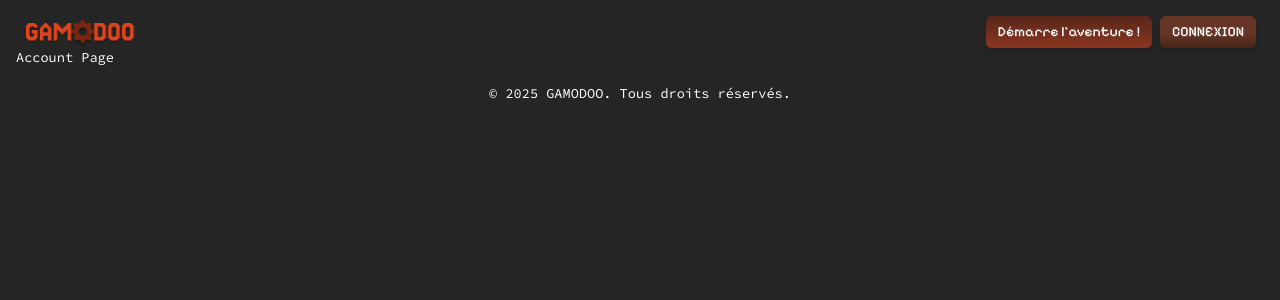
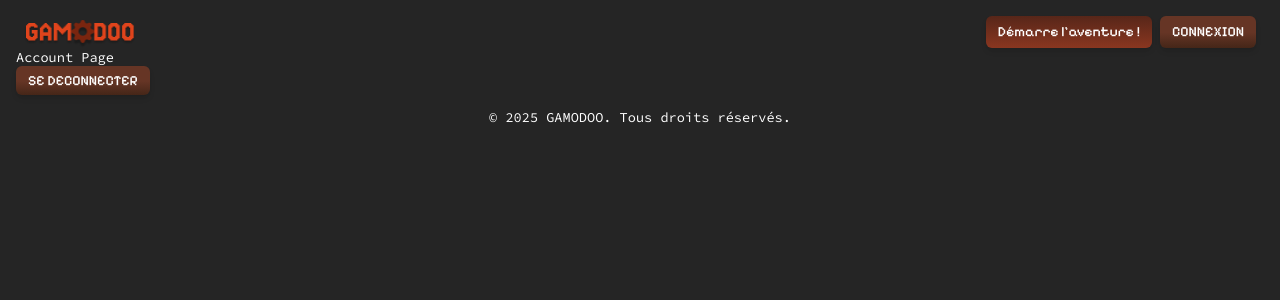
Before and after one commit to Wildyax/gamodoo-front, a Next.js app: page /profil in a window 1280 px wide. Shown: the top 300 px of the page. Built offline with nearby package versions, Linux system fonts and the light colour scheme; no server answers; a web font is replaced by a local one.

Commit message:
refactor: change logout button location

```diff
--- a/app/layout.tsx
+++ b/app/layout.tsx
@@ -48,10 +48,13 @@ export default async function RootLayout({
             {
               isLoggedIn ?
               <>
+                  <Header />
+                  <br/>
                 <div className="grid grid-cols-[auto_1fr] h-screen gap-0">
-                  <div className="col-start-1 col-end-2">
-                    <SidebarMenu/>
-                  </div>
+
+                    <div className="col-start-1 col-end-2">
+                        <SidebarMenu/>
+                    </div>
                   <div className="col-start-2 col-end-3">
                     {children}
                   </div>
@@ -59,6 +62,7 @@ export default async function RootLayout({
               </> :
               <>
                 <Header />
+
                   {children}
               </>
             }
--- a/app/profil/page.tsx
+++ b/app/profil/page.tsx
@@ -1,7 +1,12 @@
+import {LogoutButton} from "@/src/components/LogoutButton/LogoutButton";
+
 export default function ProfilPage() {
+
     return (
         <>
             <p>Account Page</p>
+
+            <LogoutButton />
         </>
     );
 }
--- a/src/components/Header.tsx
+++ b/src/components/Header.tsx
@@ -25,24 +25,7 @@ export default function Header() {
                 />
             </Link>
             <div className="flex gap-2">
-                {token ? (
-                    <Link
-                        href="/"
-                        className={`
-                            px-3 py-1.5
-                            text-sm font-medium
-                            rounded-md
-                            shadow-md
-                            text-white
-                            flex items-center justify-center
-                            whitespace-nowrap`
-                        }
-                        style={{ background: `var(--gradient-brown)` }}
-                        onClick={logout}
-                    >
-                        {translate.navbar.logout}
-                    </Link>
-                    ) : (
+                {!token ? (
                     <>
                     <Link
                         href="/account/new"
@@ -74,7 +57,7 @@ export default function Header() {
                     >
                         {translate.navbar.login}
                     </Link>
-                    </>)
+                    </>): ''
                 }
             </div>
         </nav>
--- /dev/null
+++ b/src/components/LogoutButton/LogoutButton.tsx
@@ -0,0 +1,30 @@
+"use client"
+
+import Link from "next/link";
+import translate from "@/src/locales/fr.json";
+import { useAuth } from "@/src/context/AuthContext";
+
+export function LogoutButton() {
+    const { logout } = useAuth();
+
+    return (
+        <>
+            <Link
+                href="/"
+                className={`
+
+                    px-3 py-1.5
+                    text-sm font-medium
+                    rounded-md
+                    shadow-md
+                    text-white
+                    mt-5`
+                }
+                style={{ background: `var(--gradient-brown)` }}
+                onClick={logout}
+            >
+                {translate.navbar.logout}
+            </Link>
+        </>
+    )
+}
```
